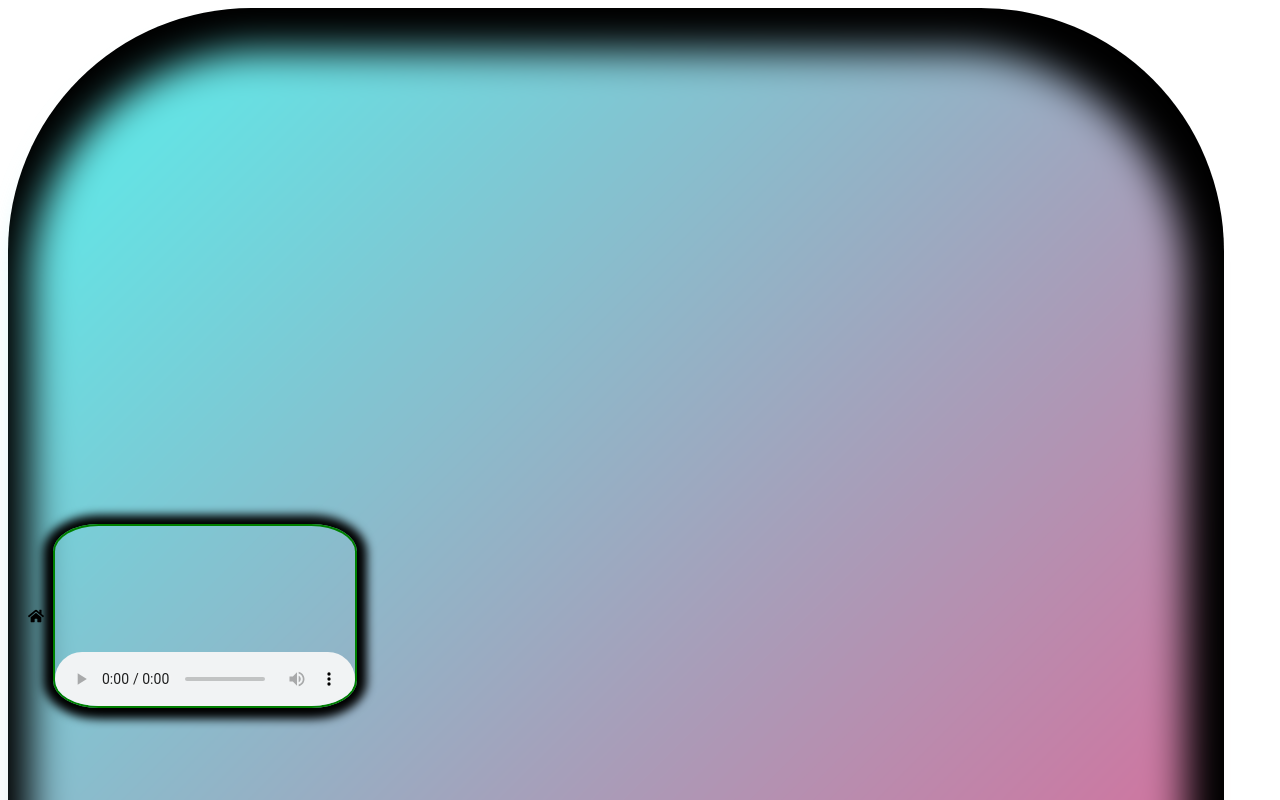
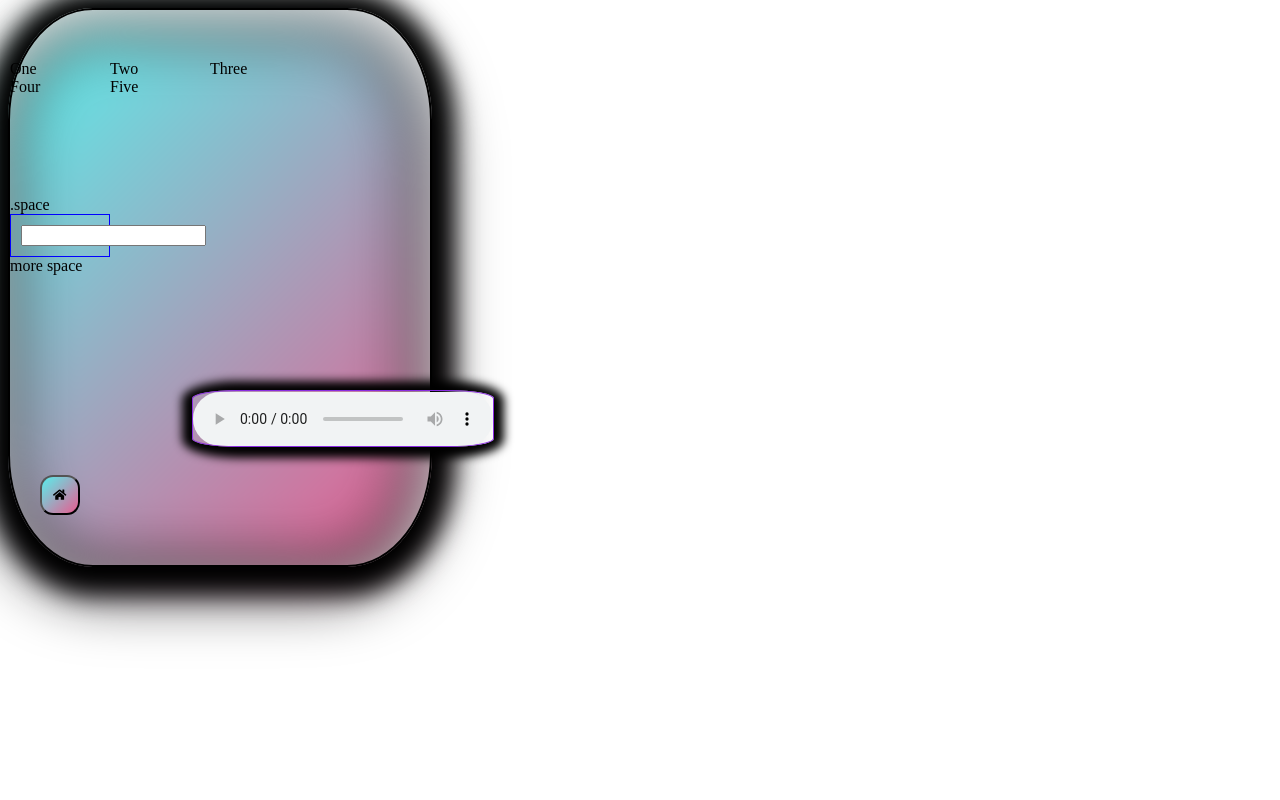
Before and after one commit to 21stChrom/practice-projects, a React (Create React App) app: page / in a window 1280 px wide. Shown: the top 800 px of the page. Built offline with nearby package versions, Linux system fonts and the light colour scheme.

Commit message:
2 files modified

```diff
--- a/src/App.js
+++ b/src/App.js
@@ -10,20 +10,35 @@ import React from "react";
       return (
 
         <div className="cover">
+          <div className="wrapper">
+  <div>One</div>
+  <div>Two</div>
+  <div>Three</div>
+  <div>Four</div>
+  <div>Five</div>
+</div>
+
           <div className="box">
-          <h1 style={{color: "transparent"}}>
-         </h1>
+
+
           </div>
-               <audio className="audio" controls>
-          <source src="https://cdn.jsdelivr.net/gh/21stChrom/practice-projects@main/src/Juice%20WRLD%20-%20Traumatized%20(%20Lyrics%20)%20[%20Unreleased%20]%20[%20Prod.%20by%20RockyRoadz%20]%20__%20Vibe%20Alone%20[720p].mp3" type="audio/mpeg" />
+
+            <div>.space
+              <div id={"space"} >
+                <input type="" />
+              </div>
+             more space </div>
+
+
+              <div className="audio">
+               <audio className="audio" controls> .
+               <source src="https://cdn.jsdelivr.net/gh/21stChrom/practice-projects@main/src/Juice%20WRLD%20-%20Traumatized%20(%20Lyrics%20)%20[%20Unreleased%20]%20[%20Prod.%20by%20RockyRoadz%20]%20__%20Vibe%20Alone%20[720p].mp3" type="audio/mpeg" />
           </audio>
+             </div>
+             <button >
+        <span className="home"><FaHome /></span>
+              </button>
 
-            <div>
-              <div id={"space"} />
-              </div>
-          <div className="abcme">
-            <FaHome className="home"/>
-            </div>
         </div>
 
       );
--- a/src/style.css
+++ b/src/style.css
@@ -1,19 +1,32 @@
 h1, p {
+  border: 1px solid black;
+  z-index: 2;
+  color: blueviolet;
   font-family: Lato;
 }
 #space{
+  border: 1px solid blue;
   padding: 10px 10px 10px 10px;
 }
 .home{
-z-index: 1;
+  display:;
+  padding-left: ;
+  margin-top: 3px;
+z-index: 2;
 }
-
-
+button:active {
+  padding: 11px;
+  background: linear-gradient(-45deg, #58EFEC, #E85C90 );
+}
+.home:active
+{
+  background-color: ;
+}
 .home:hover{
-  z-index: ;
+  z-index: 2;
   align-items: center;
-  height: 35px;
-  width: 35px;
+  height: 40px;
+  width: 40px;
   border-radius: 50%;
   animation-name: kilby;
   filter: blur();
@@ -22,40 +35,51 @@ z-index: 1;
   transform-origin:  50% 50%;
   transform: ;
 }
+.wrapper {
+  display: grid;
+  grid-template-columns: 100px 100px 100px;
+}
+
 .abcme{
-  display: flex;
+  border: 1px solid black;
+  z-index: 2;
+  display: ;
   align-items: center;
 }
 audio{
-  height: 180px;
+  height: 55px;
   width:;
-  margin-left: 5%;
   padding-left:;
   align-items: center;
-  position: absolute;
-  display: flex;
-  margin-left: 45px;
+  position: fixed;
+  left: 15%;
+  display: ;
+  margin-top: 15px;
   border-top-left-radius: 15%;
   border-top-right-radius: 15%;
   border-bottom-left-radius: 15%;
 border-bottom-right-radius: 15%;
-  border: 2px solid green;
+  border: 1px solid blueviolet;
   box-shadow: 0px 1px 10px 10px;
 }
-.cover{
+.cover, .box{
+  display: grid;
+  grid-template-columns: repeat(1, 100px);
+  border: 2px solid black;
   border-radius: 20%;
+  box-shadow: 0px 5px 25px 22px;
   align-items: center;
-  display: flex;
-  width: 95vw;
-  height: 95vw;
-  background-color: black;
+  width: 420px;
+  height: 555px;
+  background-color:;
+
 }
 @keyframes  kilby{
 0% {
   transform: rotate(0);
 }
 0%, 100%{
-  background: repeating-linear-gradient(red, blue, green);
+  background: repeating-linear-gradient(-45deg, #E85C90 0%, #58EFEC 100% );
 }
 100% {
   transform: rotate(360deg);
@@ -65,19 +89,20 @@ border-bottom-right-radius: 15%;
   border-radius: 50%;
 }
 
-.box:before {
+.box{
+  color: black;
   content: "";
-  z-index: 0;
+  z-index: -1;
   position: absolute;
   top: 0;
-  width: 95vw;
-  height: 95vw;
+  width: ;
+  height: ;
   right: 0;
   bottom: 0;
   left: 0;
   background: linear-gradient(-45deg, #E85C90 0%, #58EFEC 100% );
   transform: translate3d(0px, 20px, 0) scale(0.95);
-  filter: blur(20px);
+  filter: blur(30px);
   opacity: var(0.7);
   transition: opacity 0.3s;
   border-radius: 20%;
@@ -88,7 +113,9 @@ border-bottom-right-radius: 15%;
 * stacking context. (For example, using the transform
 * property )
 */
-.box::after {
+.box {
+  height: ;
+  width: ;
   content: "";
   z-index: -1;
   position: absolute;
@@ -96,6 +123,22 @@ border-bottom-right-radius: 15%;
   right: 0;
   bottom: 0;
   left: 0;
-  background: inherit;
-  border-radius: 20%;
+  background: ;
+  border-radius: 22%;
 }
+footer{
+  border: 1px solid black;
+  color: red;
+}
+button{
+  position: relative;
+  left: 30px;
+  background: linear-gradient(-45deg, #E85C90 0%, #58EFEC);
+  padding-left: ;
+  height: 40px;
+  width: 40px;
+  border-radius: 33%;
+}
+button:hover{
+  cursor: pointer;
+}
```
